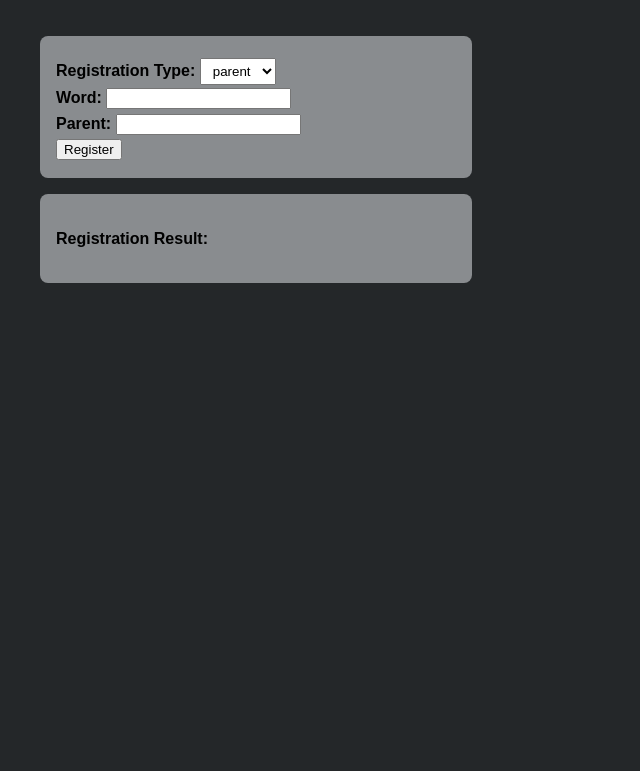
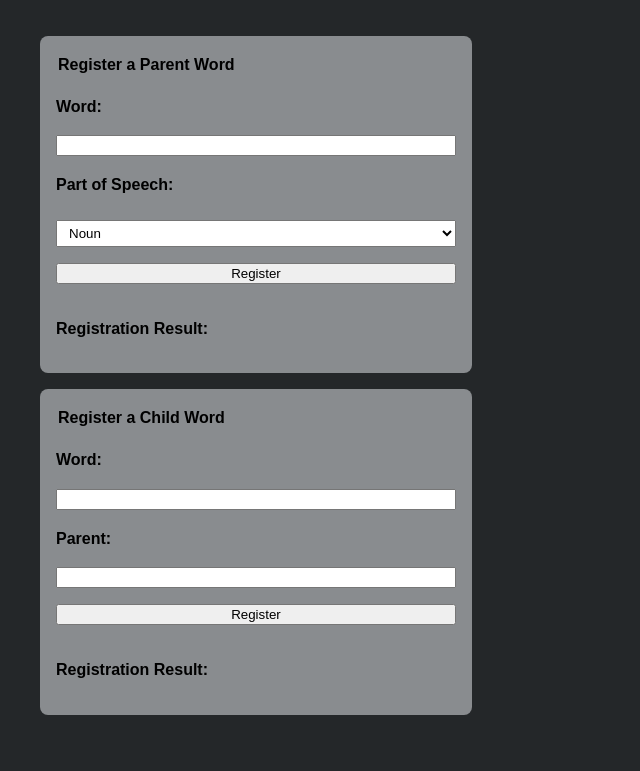
Before and after one commit to gonchiman/english_vocabulary_training, a Flask app: page /registration in a window 1280 px wide. Shown: the part 80-851 px from the top of the page, without its empty margins (0-640 px from the left). Before the commit the page ends 363 px from the top, so only its background shows below. Run offline with Flask 3, Linux system fonts and the light colour scheme.

Commit message:
parents_registration

```diff
--- a/app.py
+++ b/app.py
@@ -1,5 +1,6 @@
 from flask import Flask, render_template, request
 
+from src.constants.parts_of_speech import PartsOfSpeech
 from src.constants.word_types import RegistrationTypes
 from src.repositories.children_repository import ChildrenRepository
 from src.repositories.parents_repository import ParentRepository
@@ -18,25 +19,29 @@ def index():
 
 @app.route('/registration', methods=['GET', 'POST'])
 def registration():
-    selected_registration_type = request.form.get("registration_type", None)
+    return render_template(
+        'registration.html',
+        page_title='Registration',
+        parts_of_speech=PartsOfSpeech,
+        registration_result_parents="",
+        registration_result_children=""
+    )
+
+
+@app.route('/parents_registration', methods=['GET', 'POST'])
+def parents_registration():
     input_word = request.form.get("word")
-    input_parent = request.form.get("parent", None)
-    registration_result = ""
+    input_part_of_speech = request.form.get("part_of_speech", default=PartsOfSpeech.NOUN.value)
+    registration_result_parents = ""
 
-    if selected_registration_type == RegistrationTypes.PARENT:
-        ParentRepository.insert([input_word])
-        registration_result = "Success"
-    elif selected_registration_type == RegistrationTypes.CHILD:
-        if not input_parent:
-            registration_result = "Failed"
-        else:
-            ChildrenRepository.insert([input_word, input_parent])
-            registration_result = "Success"
+    ParentRepository.insert([input_word, input_part_of_speech])
+    registration_result_parents = "Success"
 
     return render_template(
         'registration.html',
-        page_title='Registration',
-        registration_result=registration_result
+        page_title='Parents Registration',
+        registration_result_parents=registration_result_parents,
+        parts_of_speech=PartsOfSpeech
     )
 
 
--- a/static/css/pages/registration.css
+++ b/static/css/pages/registration.css
@@ -1,10 +1,14 @@
 form {
+    margin-bottom: 16px;
     padding: var(--panel-padding);
     border-radius: var(--panel-border-radius);
     width: 400px;
     background-color: var(--panel-bg);
     font-weight: bold;
 
+    display: flex;
+    flex-direction: column;
+    gap: 16px;
 }
 
 select {
--- a/templates/registration.html
+++ b/templates/registration.html
@@ -5,29 +5,35 @@
 {% endblock %}
 
 {% block content %}
-<form action="/registration" method="post">
-    <div>
-        <label for="registration_type">Registration Type:</label>
-        <select id="registration_type" name="registration_type" required>
-            <option value="parent">parent</option>
-            <option value="child">child</option>
-        </select>
-    </div>
+<form action="/parents_registration" method="post">
+    <legend>Register a Parent Word</legend>
 
-    <div>
-        <label for="word">Word:</label>
-        <input type="text" id="word" name="word" required>
-    </div>
+    <label for="word">Word:</label>
+    <input type="text" id="word" name="word" required>
 
-    <div>
-        <label for="parent">Parent:</label>
-        <input type="text" id="parent" name="parent">
-    </div>
+    <label for="part_of_speech">Part of Speech:</label>
+    <select id="part_of_speech" name="part_of_speech" required>
+        {% for part in parts_of_speech %}
+            <option value="{{ part.value }}">{{ part.value }}</option>
+        {% endfor %}
+    </select>
 
     <button type="submit">Register</button>
+
+    <p>Registration Result: {{ registration_result_parents }}</p>
 </form>
 
-<div class="result">
-    <p>Registration Result: {{ registration_result }}</p>
-</div>
+<form action="/children_registration" method="post">
+    <legend>Register a Child Word</legend>
+
+    <label for="word">Word:</label>
+    <input type="text" id="word" name="word" required>
+
+    <label for="parent">Parent:</label>
+    <input type="text" id="parent" name="parent" required>
+
+    <button type="submit">Register</button>
+
+    <p>Registration Result: {{ registration_result_children }}</p>
+</form>
 {% endblock %}
```
